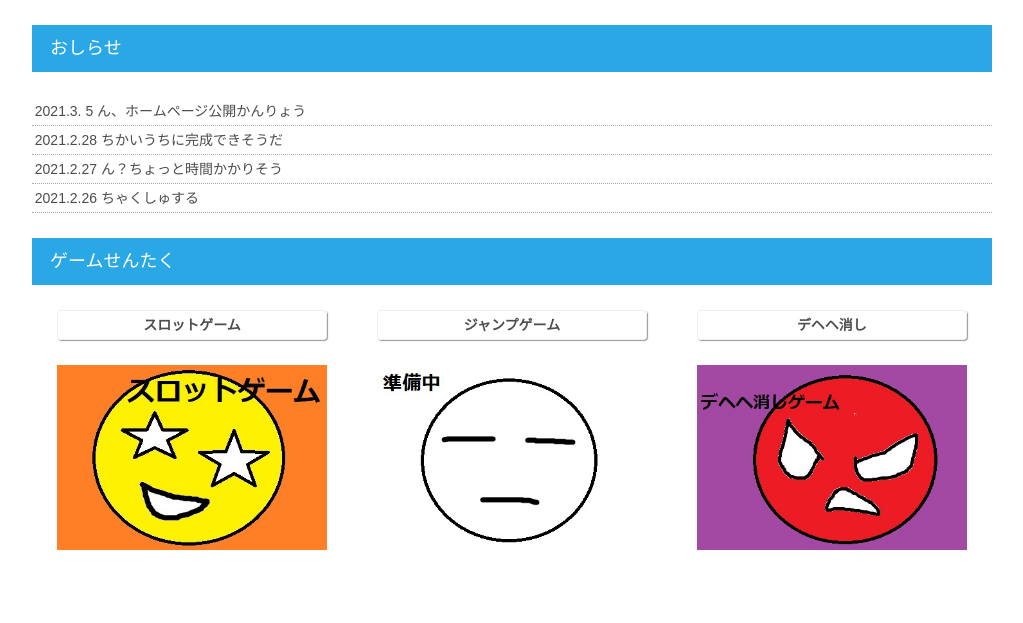
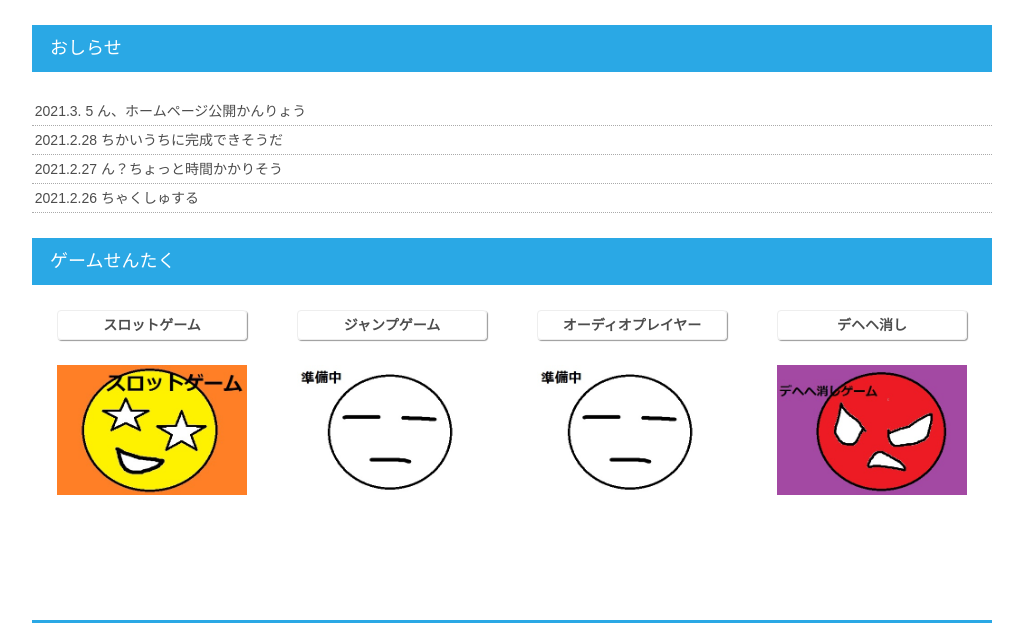
Before and after one commit to k2-777/de, a plain HTML site: page index.html in a window 1280 px wide. Shown: the part 564-1187 px from the top of the page, without its empty margins (128-1151 px from the left). Drawn offline with Linux system fonts and the light colour scheme.

Commit message:
Update index.html

```diff
--- a/index.html
+++ b/index.html
@@ -45,7 +45,11 @@
           </div>
           <div class="biz-box col-4">
             <h3>ジャンプゲーム</h3>
-            <a href=business.html><img class="photoframe" src="img/webshop.jpg" alt="shop"></a>
+            <a href=business.html><img class="photoframe" src="img/webshop.jpg" alt="jump"></a>
+          </div>
+          <div class="biz-box col-4">
+            <h3>オーディオプレイヤー</h3>
+            <a href=business.html><img class="photoframe" src="img/webshop.jpg" alt="audio"></a>
           </div>
           <div class="biz-box col-4">
             <h3>デヘヘ消し</h3>
```
